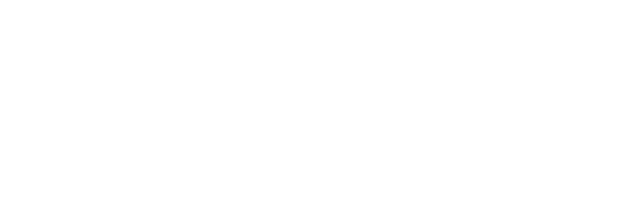
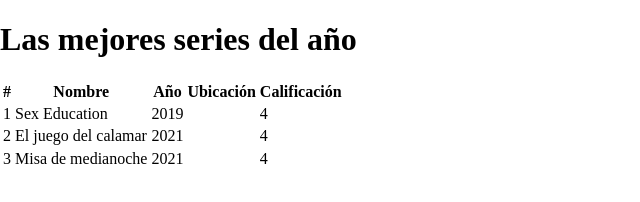
Before and after one commit to Contrerashenry/Boletines, a plain HTML site: page index.html in a window 1280 px wide. Shown: the whole page, without its empty margins (0-640 px from the left). Drawn offline with nearby package versions, Linux system fonts and the light colour scheme.

Commit message:
Update index.html

```diff
--- a/index.html
+++ b/index.html
@@ -4,9 +4,47 @@
     <meta charset="UTF-8">
     <meta http-equiv="X-UA-Compatible" content="IE=edge">
     <meta name="viewport" content="width=device-width, initial-scale=1.0">
-    <title>Document</title>
+    <link rel="stylesheet" href="https://necolas.github.io/normalize.css/8.0.1/normalize.css">
+    <title>Las mejores series del año</title>
 </head>
 <body>
-
+<div class="container">
+    <div class="contec">
+        <header>
+            <h1>Las mejores series del año</h1>
+        </header>
+        <table>
+            <thead>
+                <th>#</th>
+                <th>Nombre</th>
+                <th>Año</th>
+                <th>Ubicación</th>
+                <th>Calificación</th>
+            </thead>
+            <tbody>
+                <tr>
+                <td>1</td>
+                <td>Sex Education</td>
+                <td>2019</td>
+                <td></td>
+                <td>4</td></tr>
+                <tr>
+                <td>2</td>
+                <td>El juego del calamar</td>
+                <td>2021</td>
+                <td></td>
+                <td>4</td>
+            </tr>
+                <tr>
+                <td>3</td>
+                <td>Misa de medianoche</td>
+                <td>2021</td>
+                <td></td>
+                <td>4</td>
+            </tr>
+            </tbody>
+        </table>
+    </div>
+</div>
 </body>
 </html>
```
